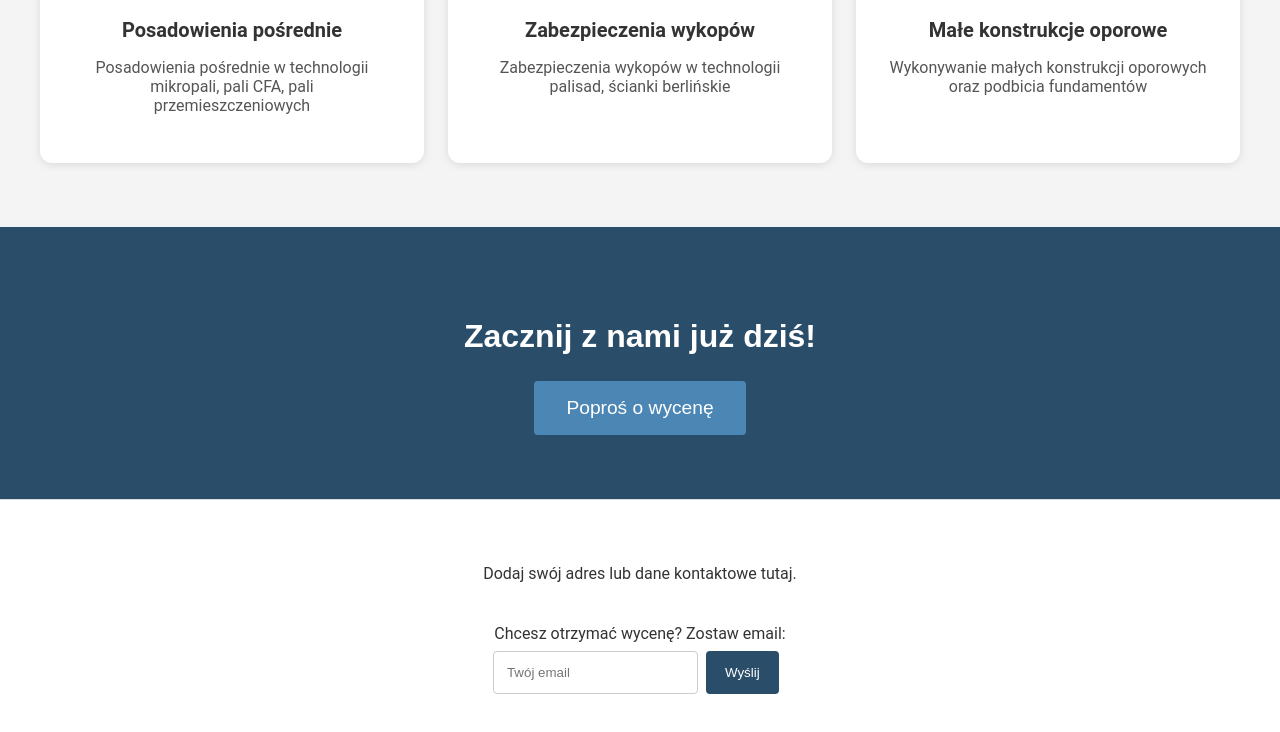
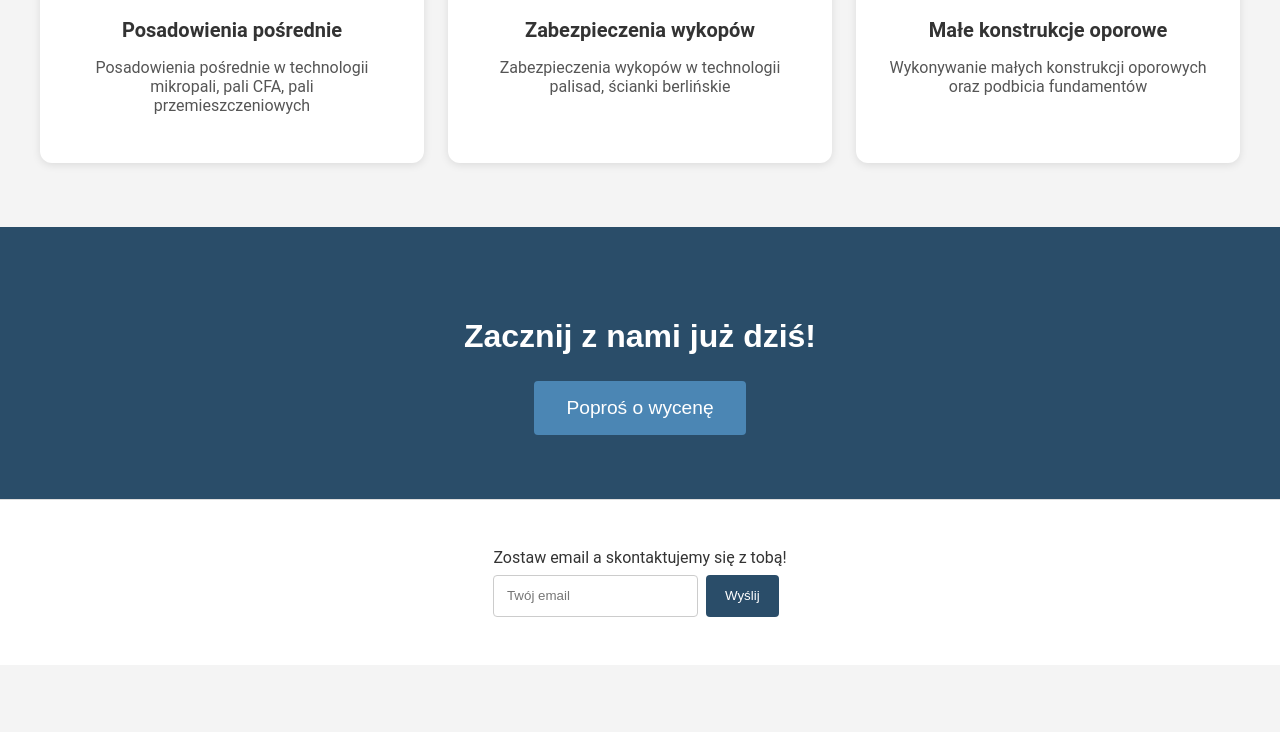
Before and after one commit to GodOfOni/Emmper, a plain HTML site: page index.html in a window 1280 px wide. Shown: the part 1296-2028 px from the top of the page. After the commit the page ends 1961 px from the top, so only its background shows below. Drawn offline with Linux system fonts and the light colour scheme.

Commit message:
Delete div text

```diff
--- a/index.html
+++ b/index.html
@@ -74,11 +74,8 @@
 
   <footer class="footer" id="contact">
     <div class="container footer__container">
-      <div class="footer__container-address">
-        <p class="address__text">Dodaj swój adres lub dane kontaktowe tutaj.</p>
-      </div>
       <form class="newsletter" action="https://formspree.io/f/mdkzezeb" method="POST">
-        <label for="email" class="newsletter__label">Chcesz otrzymać wycenę? Zostaw email:</label>
+        <label for="email" class="newsletter__label">Zostaw email a skontaktujemy się z tobą!</label>
         <div class="newsletter__container">
           <input type="email" id="email" name="email" class="newsletter__input" placeholder="Twój email" required>
           <button type="submit" class="button--newsletter">Wyślij</button>
```
